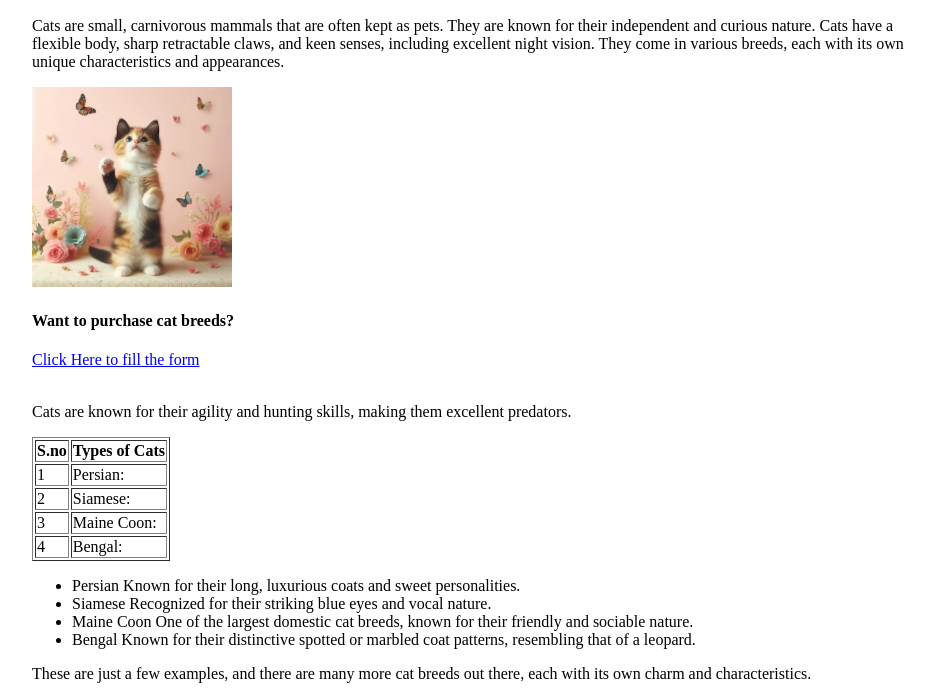
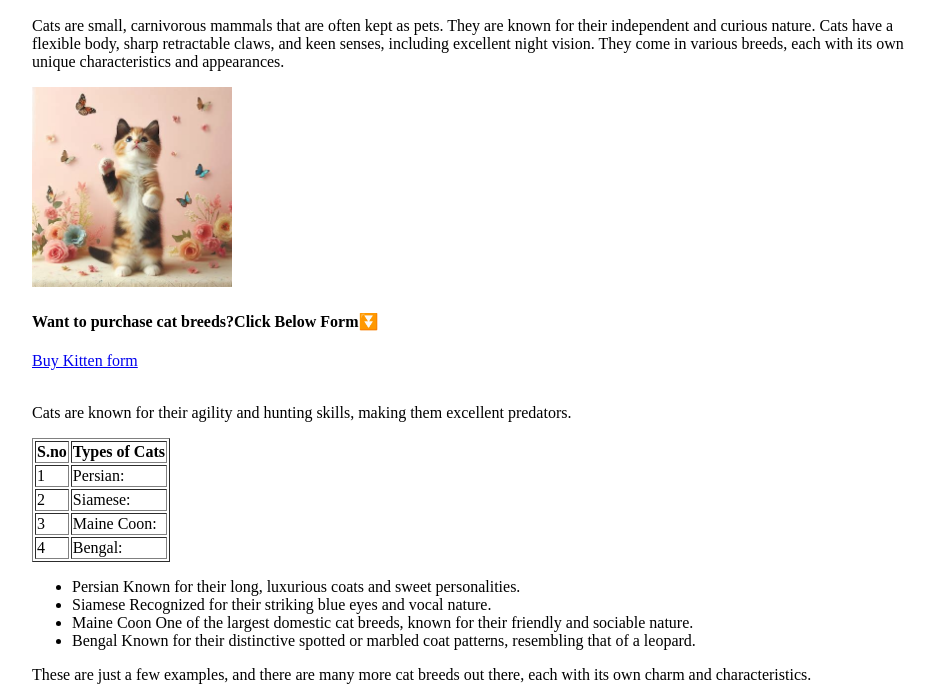
Before and after one commit to DharshiniBalasundaram1997/kittenform, a plain HTML site: page index.html in a window 1280 px wide. Shown: the part 110-810 px from the top of the page, without its empty margins (158-1092 px from the left). Drawn offline with Linux system fonts and the light colour scheme.

Commit message:
added emoji

```diff
--- a/index.html
+++ b/index.html
@@ -17,8 +17,8 @@
         <!-- <iframe width="560" height="315" src="https://www.youtube.com/embed/E9iP8jdtYZ0?si=TE8vmvLGS63P4Fij" title="YouTube video player" frameborder="0" allow="accelerometer; autoplay; clipboard-write; encrypted-media; gyroscope; picture-in-picture; web-share" allowfullscreen></iframe> -->
 
         <img src="cattt.jpeg" width="200" alt="">
-        <h4>Want to purchase cat breeds?</h4>
-        <a href="kittenform.html" target="_blank">Click Here to fill the form</a><br><br>
+        <h4>Want to purchase cat breeds?Click Below Form&#x23EC;</h4>
+        <a href="kittenform.html" target="_blank">Buy Kitten form</a><br><br>
 
         <p> Cats are known for their agility and hunting skills, making them excellent predators.</p>
 
```
